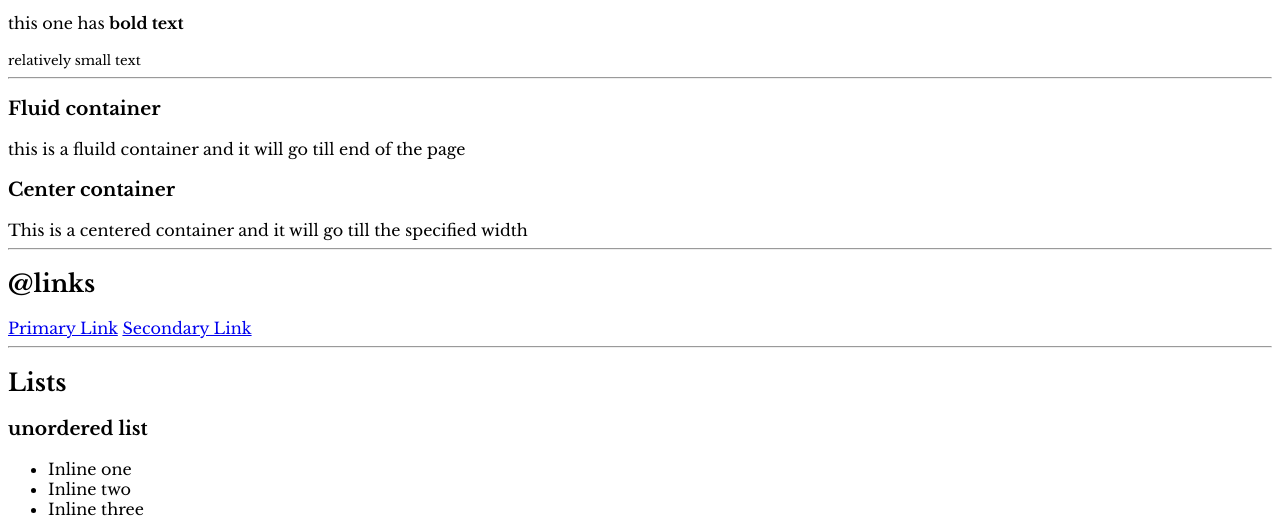
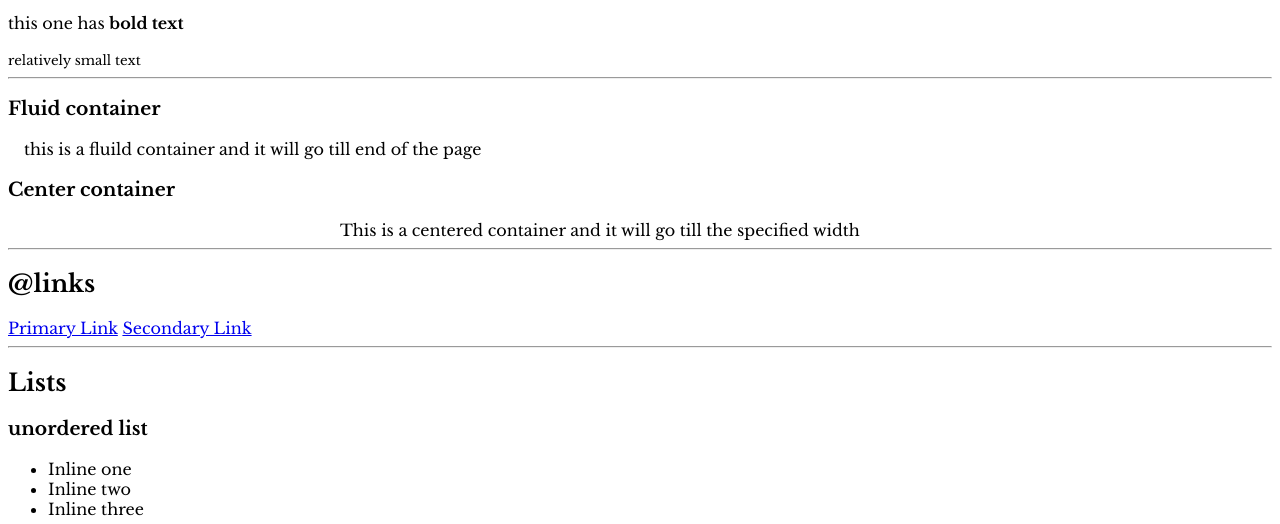
Before and after one commit to VBSLdeepak/neogcamp-lesson-3, a plain HTML site: page index.html in a window 1280 px wide. Shown: the part 276-800 px from the top of the page. Drawn offline with nearby package versions, Linux system fonts and the light colour scheme.

Commit message:
Containers

```diff
--- a/index.html
+++ b/index.html
@@ -22,11 +22,12 @@
     <small> relatively small text</small>
     <hr>
 
-    <h3>Fluid container</h3>
-    <div>this is a fluild container and it will go till end of the page</div>
+    <h3 >Fluid container</h3>
+    <div class=" container ">this is a fluild container and it will go till end of the page</div>
 
-    <h3>Center container</h3>
-    <div>This is a centered container and it will go till the specified width</div>
+
+    <h3 >Center container</h3>
+    <div class="container container-centered">This is a centered container and it will go till the specified width</div>
 
     <hr>
     <h2>@links</h2>
--- a/styles.css
+++ b/styles.css
@@ -4,3 +4,12 @@ body{
     font-family: 'Libre Baskerville', serif;
 
 }
+.container{
+    padding-left: 1rem;
+    padding-right: 1rem;
+}
+
+.container-centered{
+    max-width: 600px;
+    margin:auto;
+}
```
